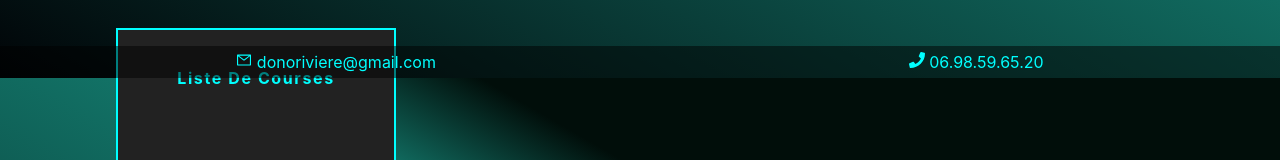
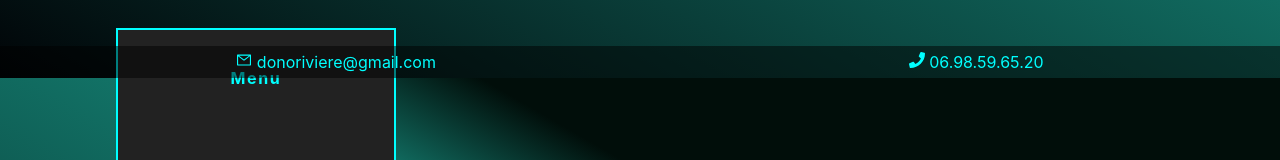
Before and after one commit to Donovan-R/Profil_Riviere, a React (Vite) app: page /projets in a window 1280 px wide. Shown: the part 722-882 px from the top of the page. Built offline with nearby package versions, Linux system fonts and the light colour scheme; the HTML template or start-up script is replaced by a standard one.

Commit message:
change title

```diff
--- a/src/pages/Projets.jsx
+++ b/src/pages/Projets.jsx
@@ -53,7 +53,7 @@ const Projets = () => {
             </a>
           </article>{' '}
           <article className='projetCard'>
-            <h4>liste de courses</h4>
+            <h4>Menu</h4>
             <p>
               Exercice front pour afficher un menu filtrable. Page responsive.{' '}
             </p>
```
